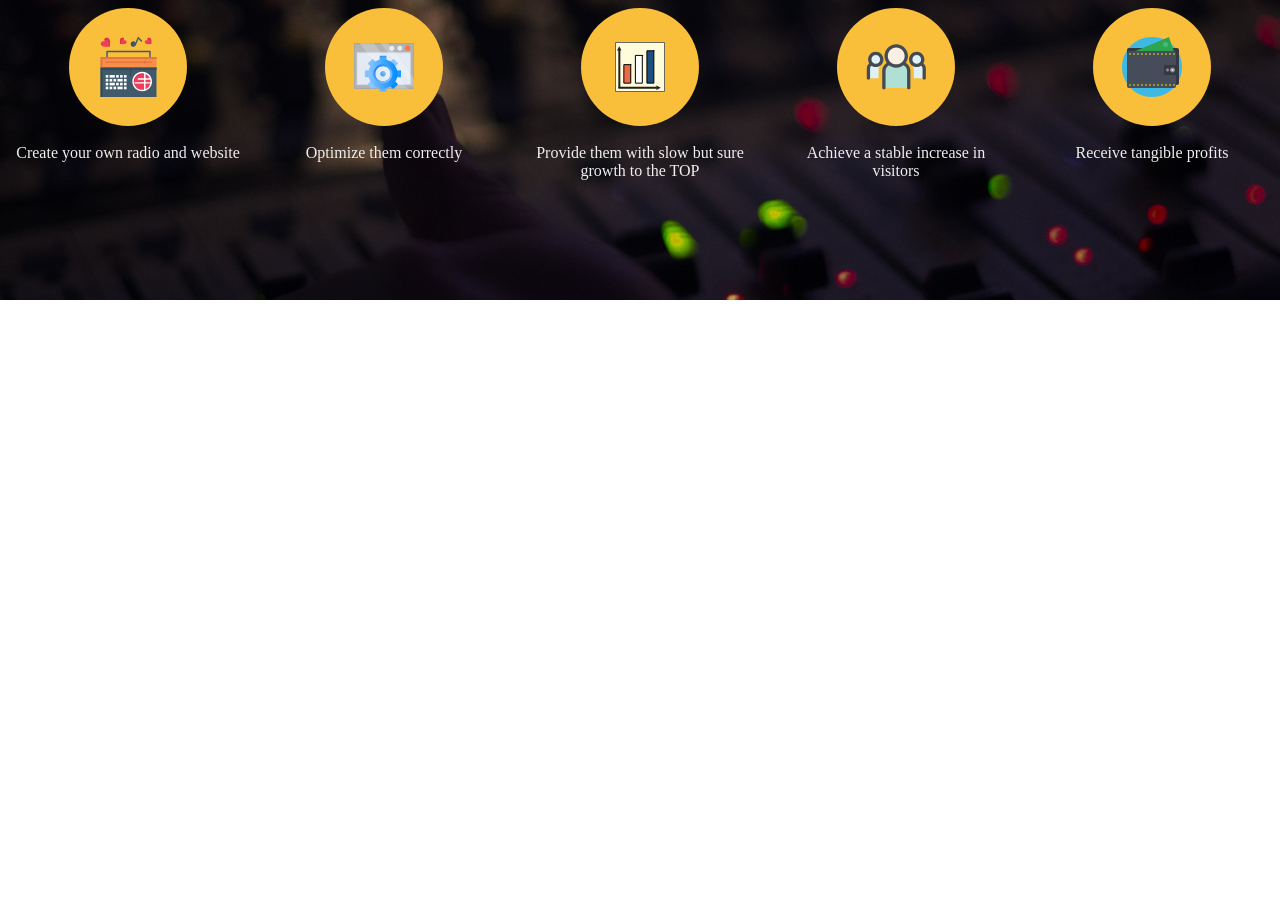
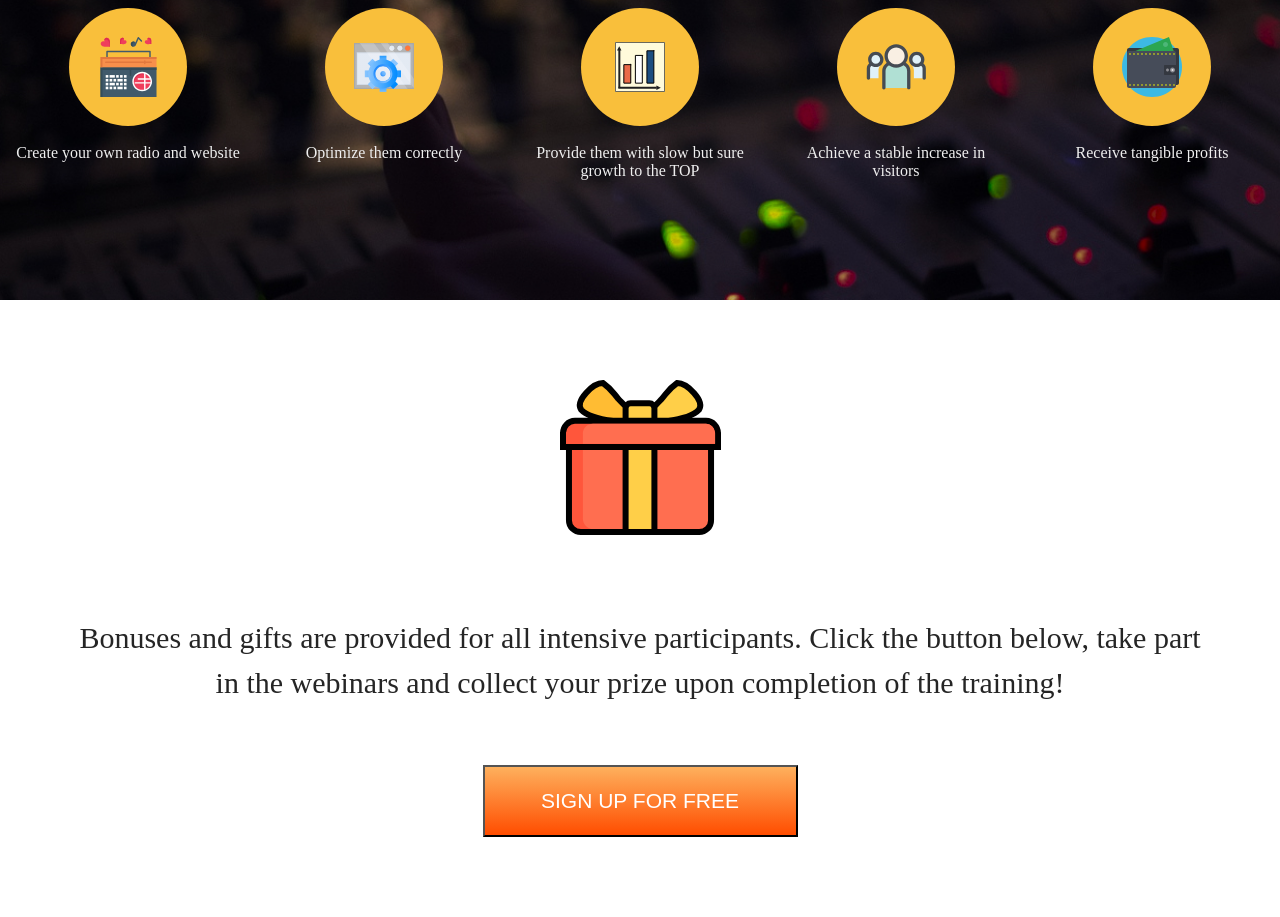
Before and after one commit to reandres/Landing_Page_Radio, a plain HTML site: page src/index.html in a window 1280 px wide. Shown: the part 2109-3026 px from the top of the page. Before the commit the page ends 2409 px from the top, so only its background shows below. Drawn offline with Linux system fonts and the light colour scheme.

Commit message:
add section present

```diff
--- a/src/css/style.css
+++ b/src/css/style.css
@@ -229,3 +229,26 @@
     text-align: center;
     color: #efefef;
 }
+
+
+.present {
+    padding: 80px 0;
+}
+
+.present__img {
+    display: block;
+    margin: 0 auto;
+}
+
+.present__desc {
+    margin-top: 80px;
+    font-weight: 500;
+    font-size: 30px;
+    line-height: 150%;
+    text-align: center;
+    color: #252525;
+}
+
+.btn {
+    margin-top: 60px;
+}
--- a/src/index.html
+++ b/src/index.html
@@ -99,6 +99,17 @@
                 </div>
             </div>
         </section>
+
+        <section class="present">
+            <div class="container">
+                <img src="graphics/icons/present.svg" alt="present" class="present__img">
+
+                <div class="present__desc">Bonuses and gifts are provided for all intensive participants. Click the button below,
+                take part in the webinars and collect your prize upon completion of the training!</div>
+
+                <button class="btn">Sign up for free</button>
+            </div>
+        </section>
     </main>
 </body>
 </html>
```
